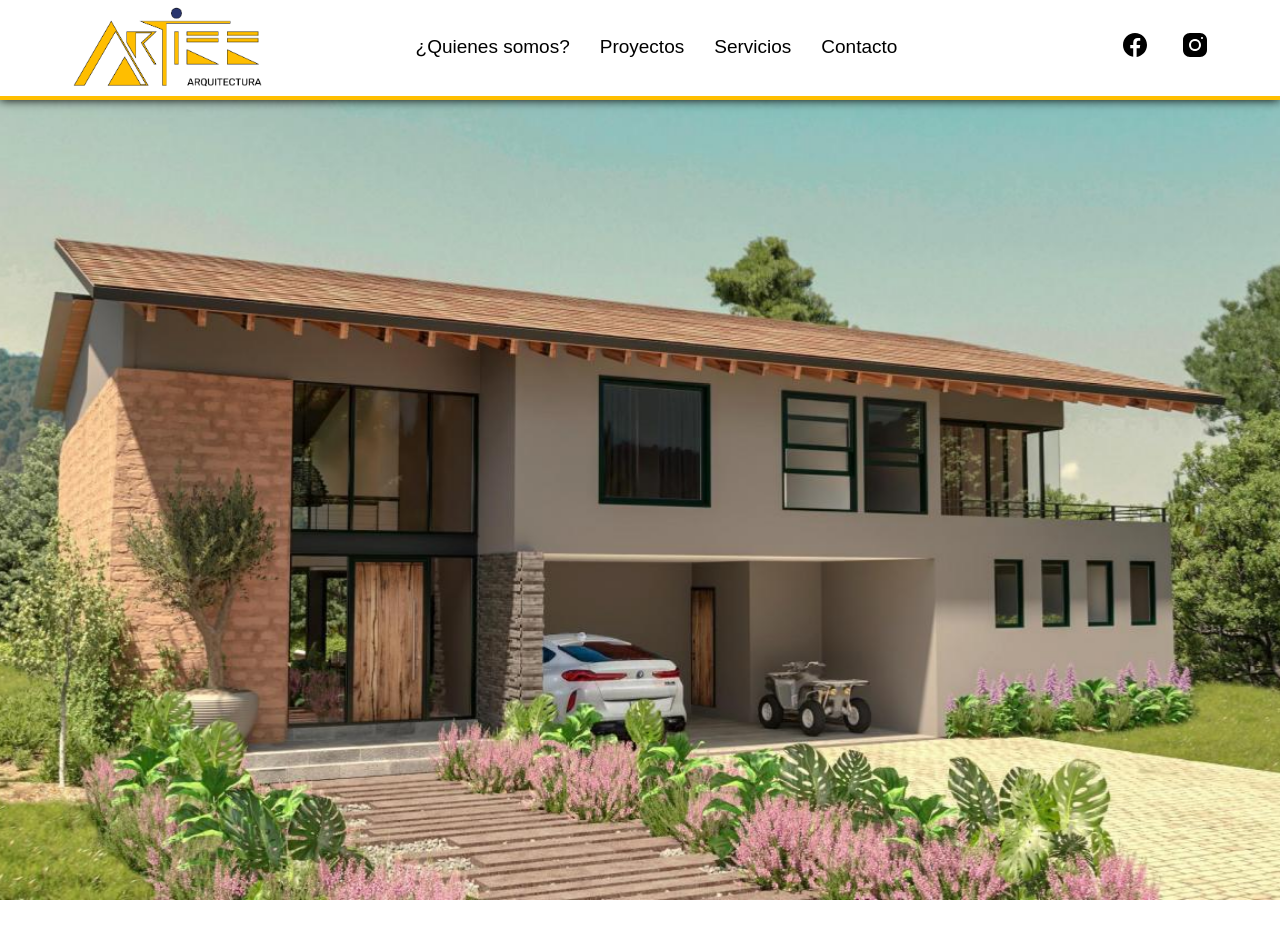
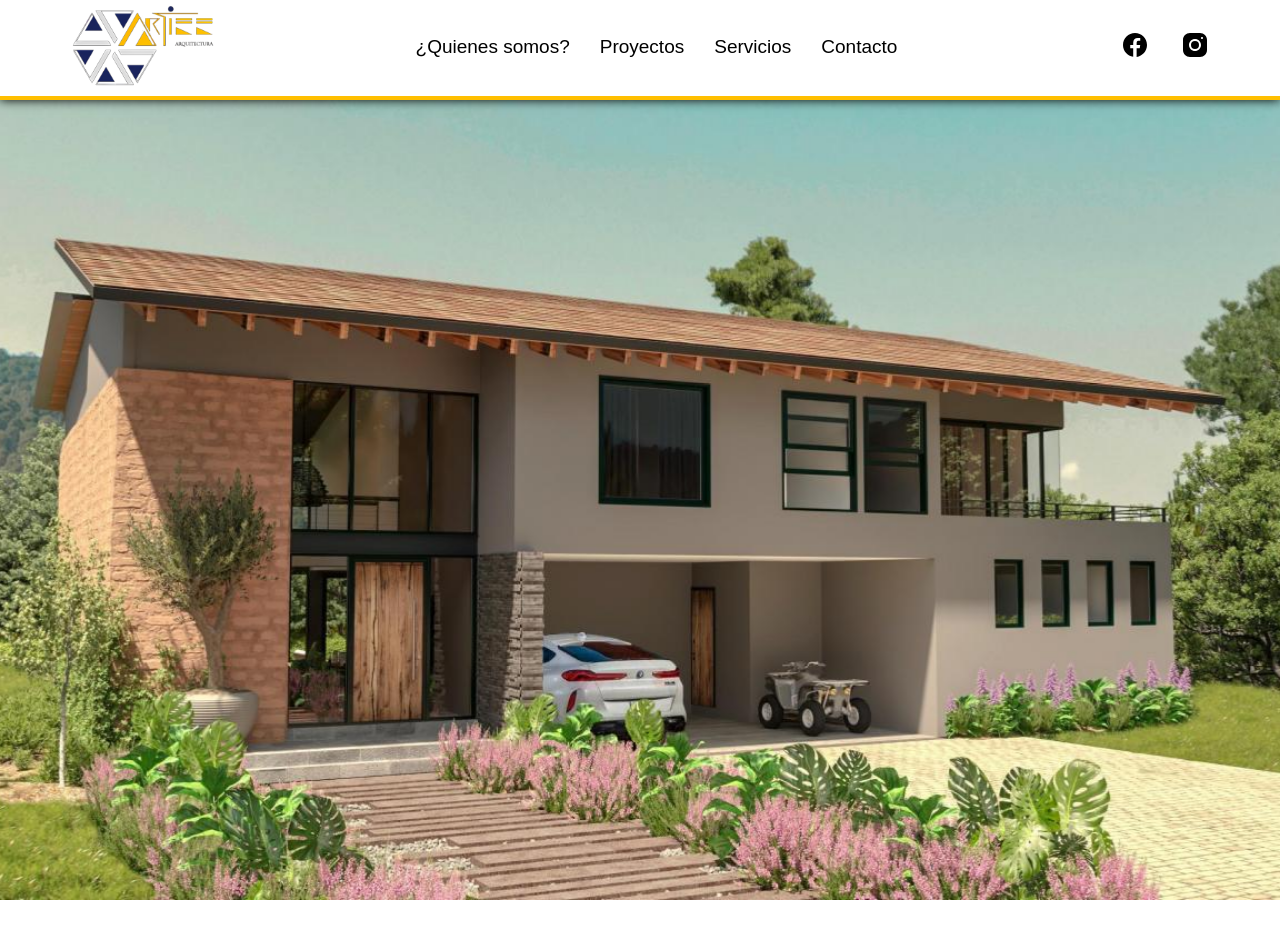
Before and after one commit to Yisus550/LandingPages-jr, a plain HTML site: page index.html in a window 1280 px wide. Shown: the top 938 px of the page. Drawn offline with Linux system fonts and the light colour scheme; a web font is replaced by a local one.

Commit message:
fix (navbar): regreso de logo

```diff
--- a/index.html
+++ b/index.html
@@ -26,7 +26,7 @@
 					<span class="bar3"></span>
 			  </div>
 				<a class="navbar-brand top" href="#">
-					<img src="img/Logo-Artiee_Logo-original.webp" alt="" id="img-navbar">
+					<img src="img/logo.png" alt="" id="img-navbar">
 				</a>
 			</div>
 
```
